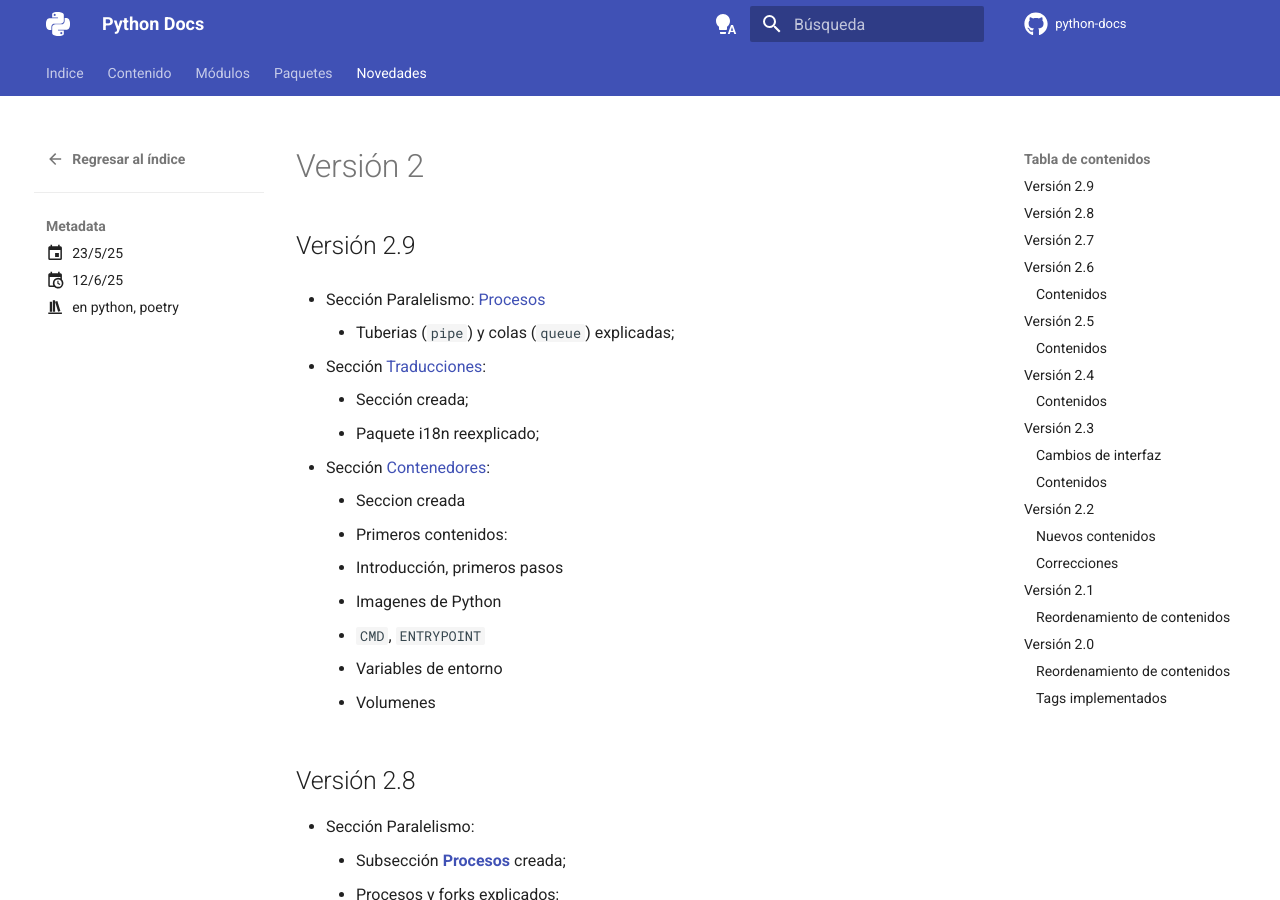
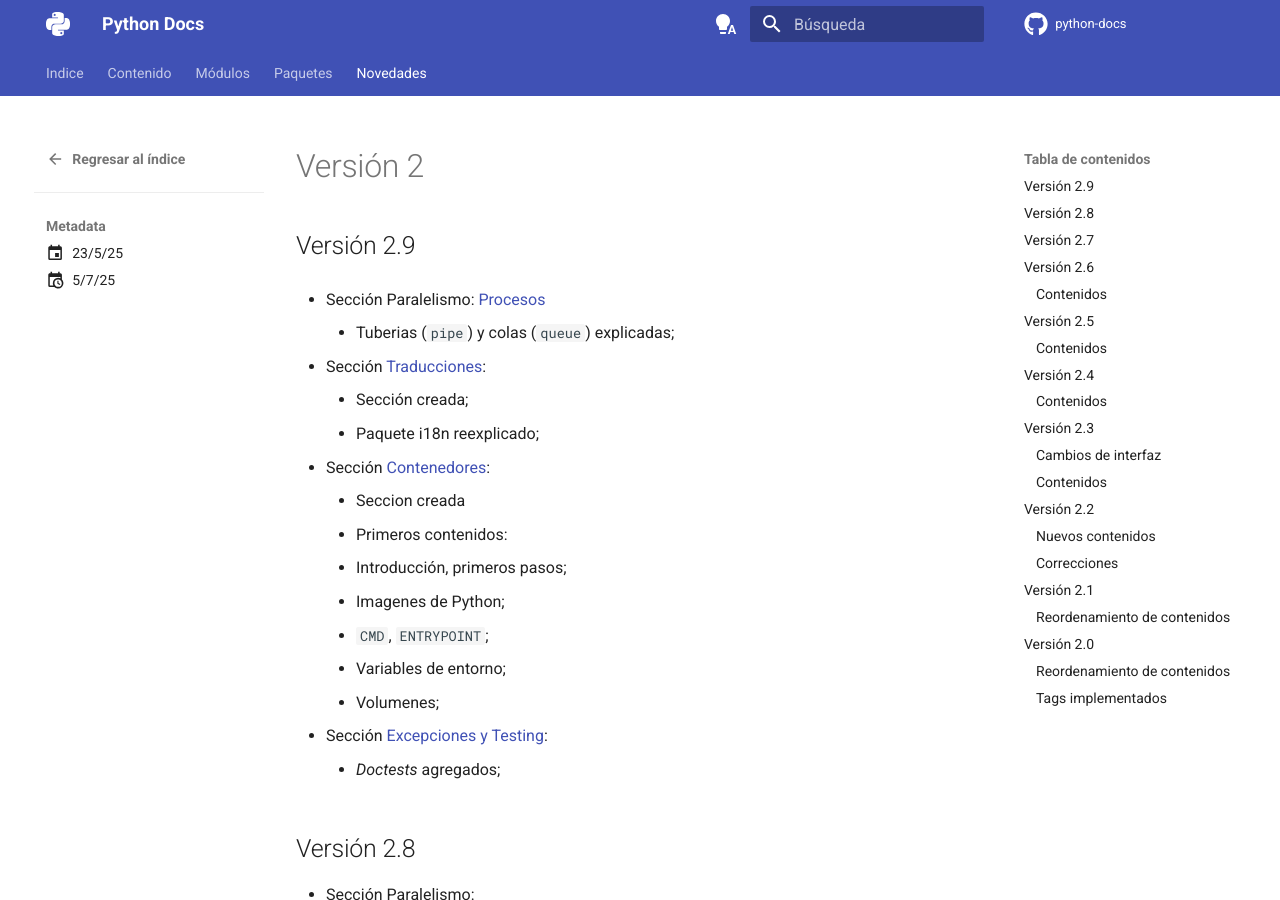
Before and after one commit to alejrot/python-docs, an MkDocs documentation site: the page built from docs/blog/posts/v2.md, in a window 1280 px wide and 900 px high. Built offline with MkDocs 1.6.1 and Material for MkDocs 9.7.7, drawn with Linux system fonts in a browser that asks for light colours; plug-ins that fetch from the network failed and are left out; comment, search, counter and statistics services are not loaded.

Commit message:
Testing: docstests explicados

```diff
--- a/docs/blog/posts/v2.md
+++ b/docs/blog/posts/v2.md
@@ -1,11 +1,7 @@
 ---
 date:
   created: 2025-05-23
-  updated: 2025-06-12
-categories:
-  - python
-  - poetry
-
+  updated: 2025-07-05
 social:
   cards: true
 ---
@@ -26,11 +22,15 @@ social:
 - Sección [Contenedores](../../contenedores/index.md):
     - Seccion creada
     - Primeros contenidos:
-      - Introducción, primeros pasos
-      - Imagenes de Python
-      - `CMD`, `ENTRYPOINT`
-      - Variables de entorno
-      - Volumenes
+      - Introducción, primeros pasos;
+      - Imagenes de Python;
+      - `CMD`, `ENTRYPOINT`;
+      - Variables de entorno;
+      - Volumenes;
+
+- Sección [Excepciones y Testing](../../tests/index.md):
+    - *Doctests* agregados;
+
 
 <!-- mas -->
 
--- a/mkdocs.yml
+++ b/mkdocs.yml
@@ -285,6 +285,7 @@ nav:
       - tests/manejo.md
       - tests/custom.md
       - tests/assert.md
+      - tests/docstest.md
       - tests/unittest.md
 
     - Contenedores:
```
Also changed, not shown: 1 other file.
